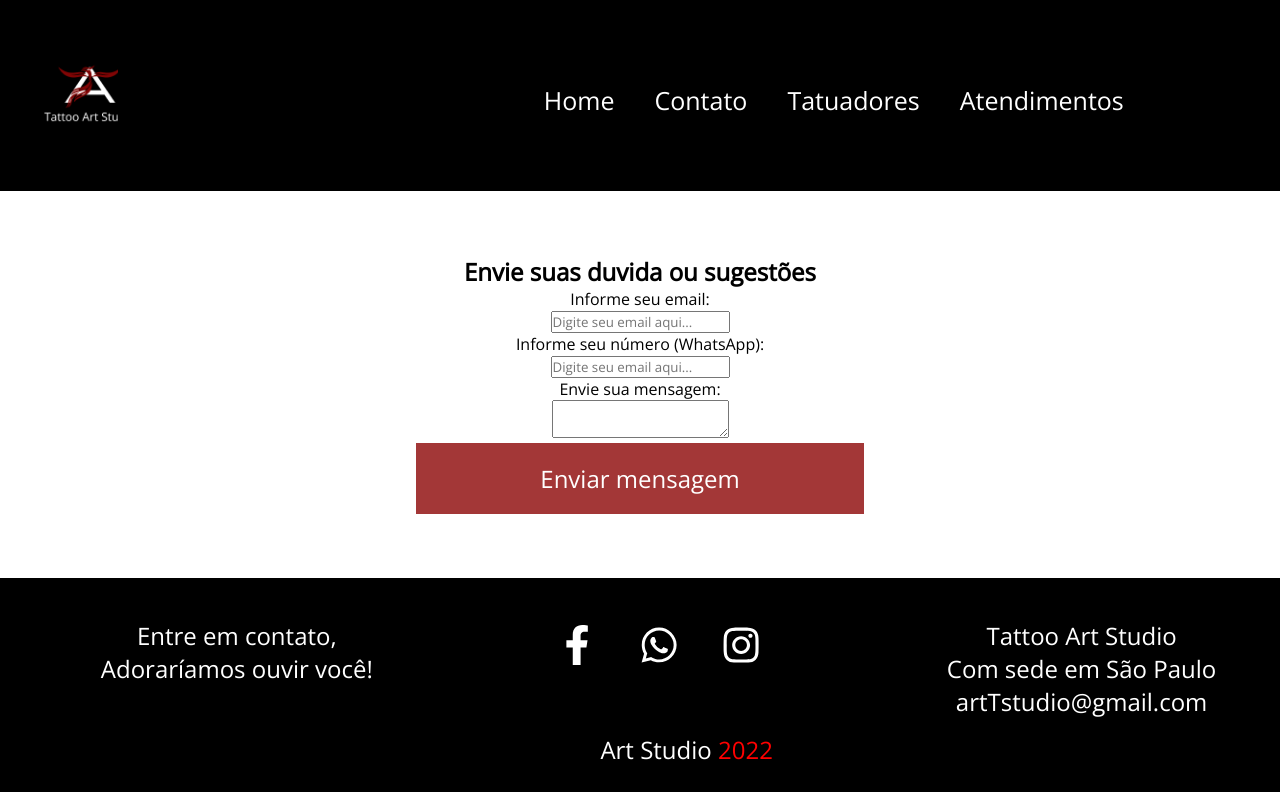
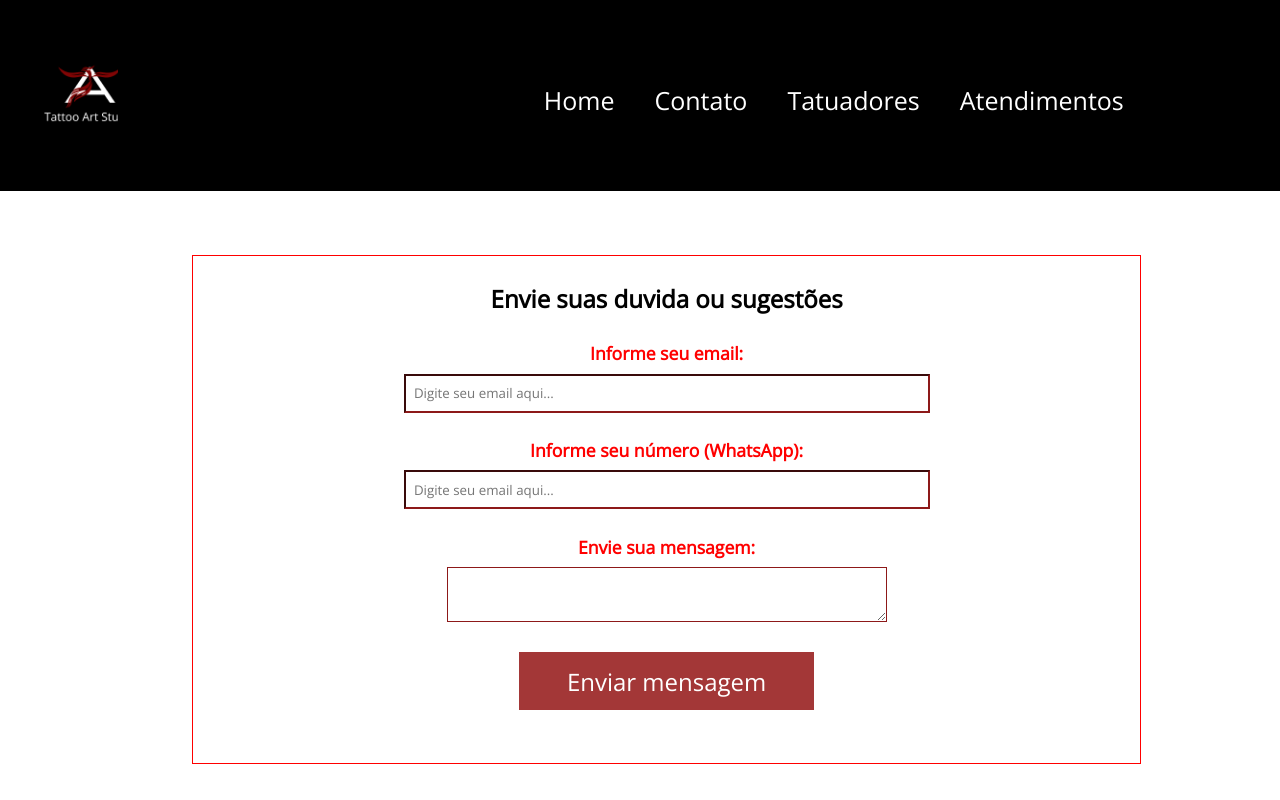
Before and after one commit to CibeleMartins/TattooArtStudio-M5, a React (Create React App) app: page /Contato in a window 1280 px wide. Shown: the top 800 px of the page. Built offline with nearby package versions, Linux system fonts and the light colour scheme.

Commit message:
estilizando itens de formulário

```diff
--- a/src/pages/Contato.jsx
+++ b/src/pages/Contato.jsx
@@ -10,7 +10,7 @@ function Contato() {
 
 
 
-            <div className={styles.divCadastro}>
+            <div className={styles.divContato}>
                 <h2> Envie suas duvida ou sugestões</h2>
                 <form className={styles.displayForm}>
 
--- a/src/pages/Contato.module.css
+++ b/src/pages/Contato.module.css
@@ -1,3 +1,44 @@
-.container h1 {
-    color: black;
+
+
+* {
+    font-family: "Open Sans", sans-serif;
 }
+
+.divContato{
+    border: 1px solid red;
+    width: 70%;
+    margin-left: 15%;
+    padding: 2%;
+}
+
+    .displayForm{
+        display: flex;
+        flex-direction: column;
+        padding: 3%;
+    }
+
+    form label {
+        color: red;
+          font-size: 1.1em;
+          font-weight: bold;
+          margin-bottom: 1.5%;
+      }
+
+      form input {
+        width: 60%;
+        margin-top: 1%;
+        padding: 1%;
+        border-color: rgb(141, 25, 25);
+        color: rgb(99, 10, 10);
+        margin-bottom: 3%;
+    }
+
+    form textarea{
+        width: 50%;
+        margin-top: 1%;
+        padding: 1%;
+        border-color: rgb(141, 25, 25);
+        color: rgb(99, 10, 10);
+        margin-bottom: 3%;
+        max-width: 70%;
+    }
```
